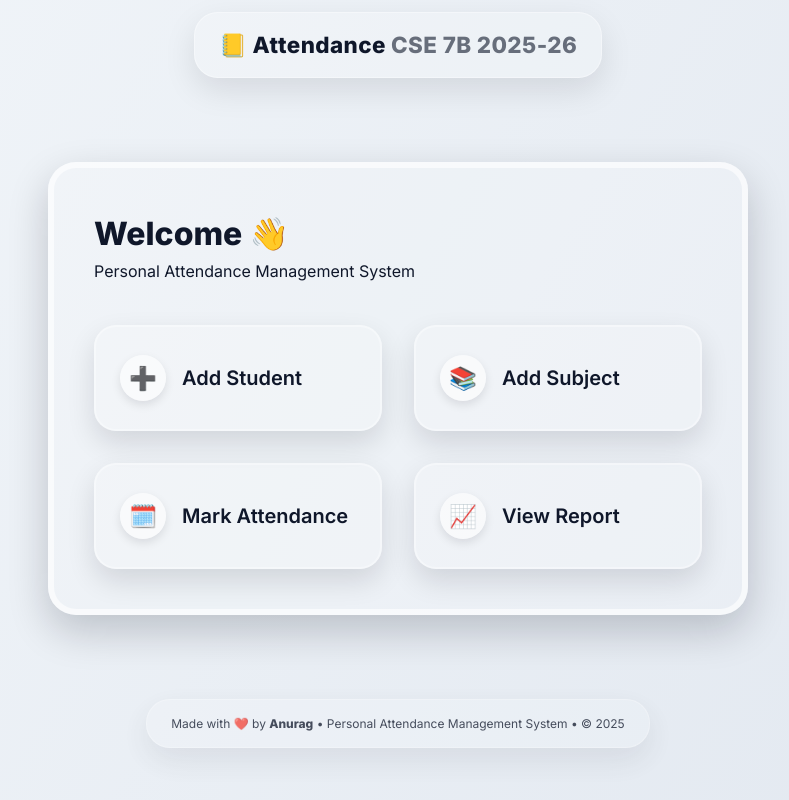
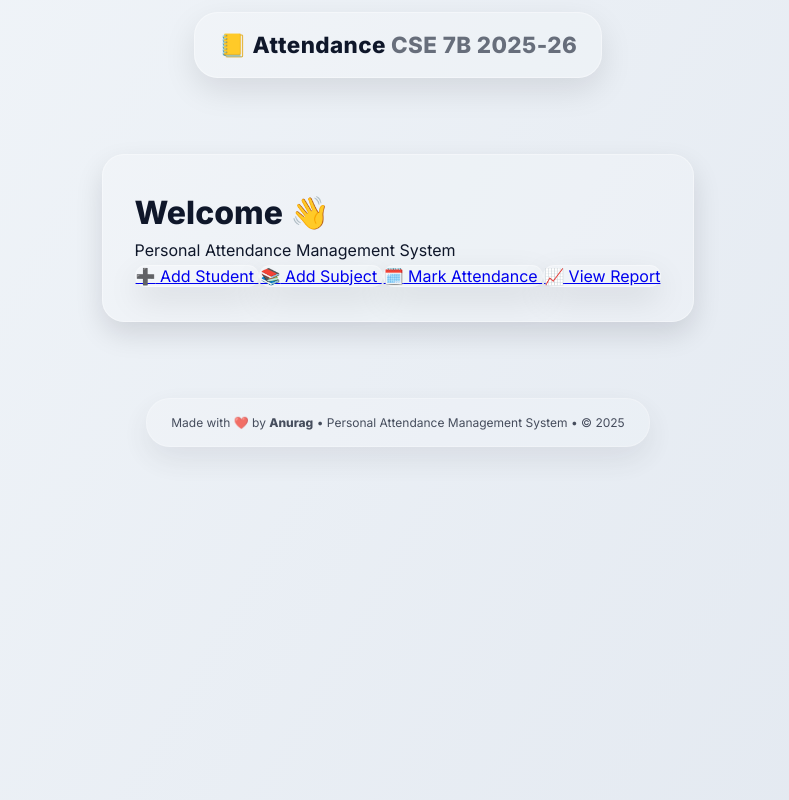
Before and after one commit to Anurag-M1/Personal-Attendence-System, a Flask app: page / in a window 1280 px wide. Shown: the whole page, without its empty margins (242-1031 px from the left). Run offline with Flask 3, Linux system fonts and the light colour scheme; some libraries are stand-ins or nearby versions.

Commit message:
Update styles.css

```diff
--- a/static/styles.css
+++ b/static/styles.css
@@ -87,7 +87,7 @@
 }
 
 /* ============================= */
-/* CARDS BASE (NO BLUR) */
+/* CARDS BASE */
 /* ============================= */
 .glass {
   background: var(--glass-bg);
@@ -97,100 +97,7 @@
   transition: all 0.3s ease;
 }
 
-.card.glass {
-  border: 6px solid rgba(255, 255, 255, 0.6);
-  border-radius: 28px;
-  padding: 40px;
-  max-width: 700px;
-  margin: 40px auto;
-  box-shadow: 0 16px 40px rgba(2, 8, 23, 0.2);
-  transition: all 0.3s ease;
-}
-
-.card.glass:hover {
-  transform: translateY(-5px) scale(1.01);
-  background: rgba(255, 255, 255, 0.25);
-  box-shadow: 0 18px 48px rgba(2, 8, 23, 0.25);
-}
-
-/* WELCOME PAGE BUTTONS */
-.vertical-options {
-  display: flex;
-  flex-direction: column;
-  gap: 32px;
-  margin: 40px auto 0 auto;
-  max-width: 460px;
-}
-
-.vertical-options .action {
-  display: flex;
-  align-items: center;
-  gap: 16px;
-  padding: 28px 24px;
-  font-size: 1.25rem;
-  font-weight: 600;
-  text-decoration: none;
-  color: var(--txt);
-  background: var(--glass-bg);
-  border: 2px solid var(--glass-brd);
-  border-radius: 22px;
-  box-shadow: 0 12px 28px rgba(2, 8, 23, 0.12);
-  transition: all 0.3s ease;
-}
-
-.vertical-options .action:hover {
-  transform: translateY(-5px) scale(1.02);
-  background: rgba(255, 255, 255, 0.35);
-  box-shadow: 0 14px 32px rgba(2, 8, 23, 0.18);
-}
-
-.vertical-options .action span.icon {
-  width: 46px;
-  height: 46px;
-  border-radius: 50%;
-  display: flex;
-  justify-content: center;
-  align-items: center;
-  font-size: 1.4rem;
-  background: rgba(255, 255, 255, 0.6);
-  box-shadow: 0 4px 10px rgba(2, 8, 23, 0.1);
-}
-
-/* Responsive layout for welcome buttons */
-@media (min-width: 768px) {
-  .vertical-options {
-    flex-direction: row;
-    flex-wrap: wrap;
-    max-width: 900px;
-    justify-content: center;
-  }
-
-  .vertical-options .action {
-    flex: 1 1 280px;
-  }
-}
-
-@media (max-width: 480px) {
-  .vertical-options {
-    gap: 20px;
-    margin: 20px auto 0 auto;
-    max-width: 95%;
-  }
-
-  .vertical-options .action {
-    flex: 1 1 100%;
-    font-size: 1.1rem;
-    padding: 24px 16px;
-  }
-
-  .card.glass {
-    padding: 30px 20px;
-    margin: 20px 10px;
-    max-width: 95%;
-  }
-}
-
-/* CARDS FOR FORMS + PAGES */
+.card.glass,
 .form-card,
 .report-card,
 .student-card,
@@ -206,6 +113,7 @@
   transition: all 0.3s ease;
 }
 
+.card.glass:hover,
 .form-card:hover,
 .report-card:hover,
 .student-card:hover,
@@ -217,7 +125,7 @@
 }
 
 /* ============================= */
-/* REPORT PAGE TABLE + CHECKBOXES */
+/* REPORT TABLE + CHECKBOXES */
 /* ============================= */
 .table-wrap {
   overflow-x: auto;
@@ -245,7 +153,7 @@
   vertical-align: middle;
 }
 
-/* Right-aligned checkboxes */
+/* Checkbox alignment on right */
 .attendance-checkbox {
   display: flex;
   justify-content: flex-end;
@@ -258,7 +166,7 @@
   cursor: pointer;
 }
 
-/* Percentage chip styles */
+/* Percentage chip */
 .chip {
   padding: 4px 10px;
   border-radius: 16px;
@@ -276,19 +184,29 @@
   color: white;
 }
 
+/* ============================= */
 /* MOBILE RESPONSIVENESS */
+/* ============================= */
 @media (max-width: 768px) {
+  .table-wrap {
+    margin-top: 16px;
+  }
+
   .table th,
   .table td {
     padding: 8px 10px;
     font-size: 0.9rem;
   }
 
+  /* Stack rows vertically on mobile */
   .table tbody tr {
     display: flex;
     flex-direction: column;
     margin-bottom: 16px;
     border-bottom: 2px solid rgba(0, 0, 0, 0.1);
+    background: rgba(255, 255, 255, 0.1);
+    border-radius: 12px;
+    padding: 8px;
   }
 
   .table tbody tr td {
@@ -298,7 +216,8 @@
     padding: 6px 0;
   }
 
+  /* Hide table header on mobile */
   .table thead {
-    display: none; /* hide headers on mobile */
+    display: none;
   }
 }
```
